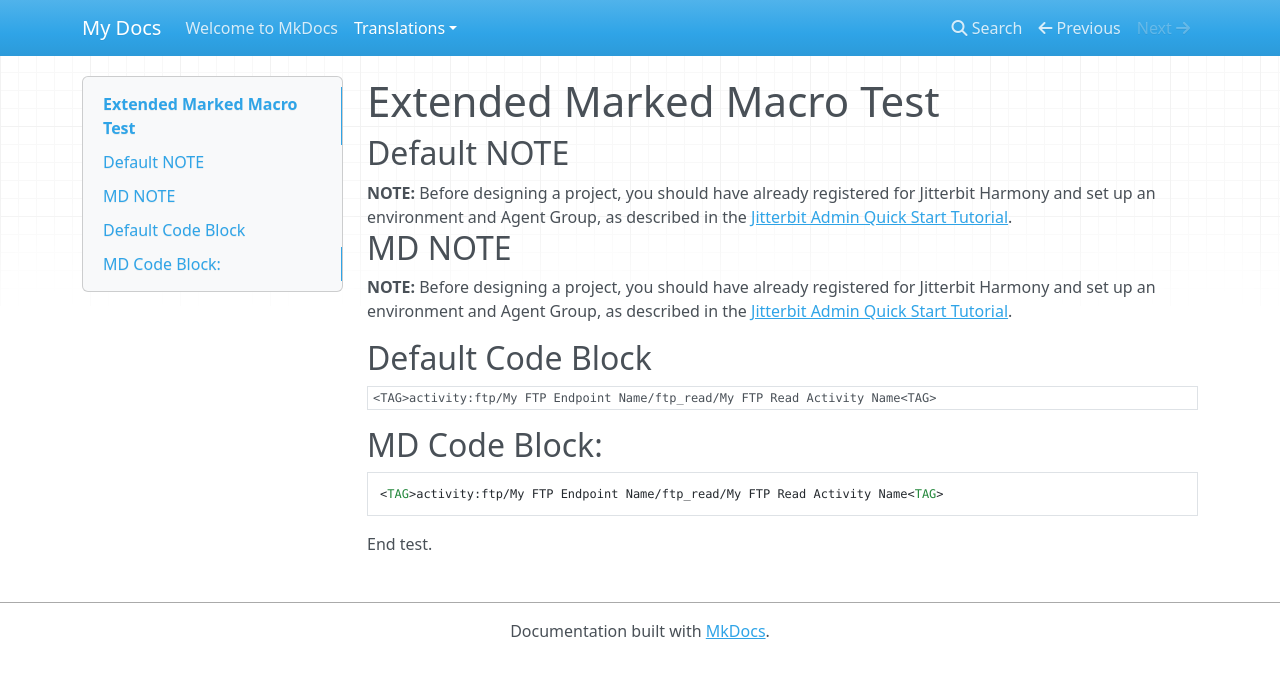
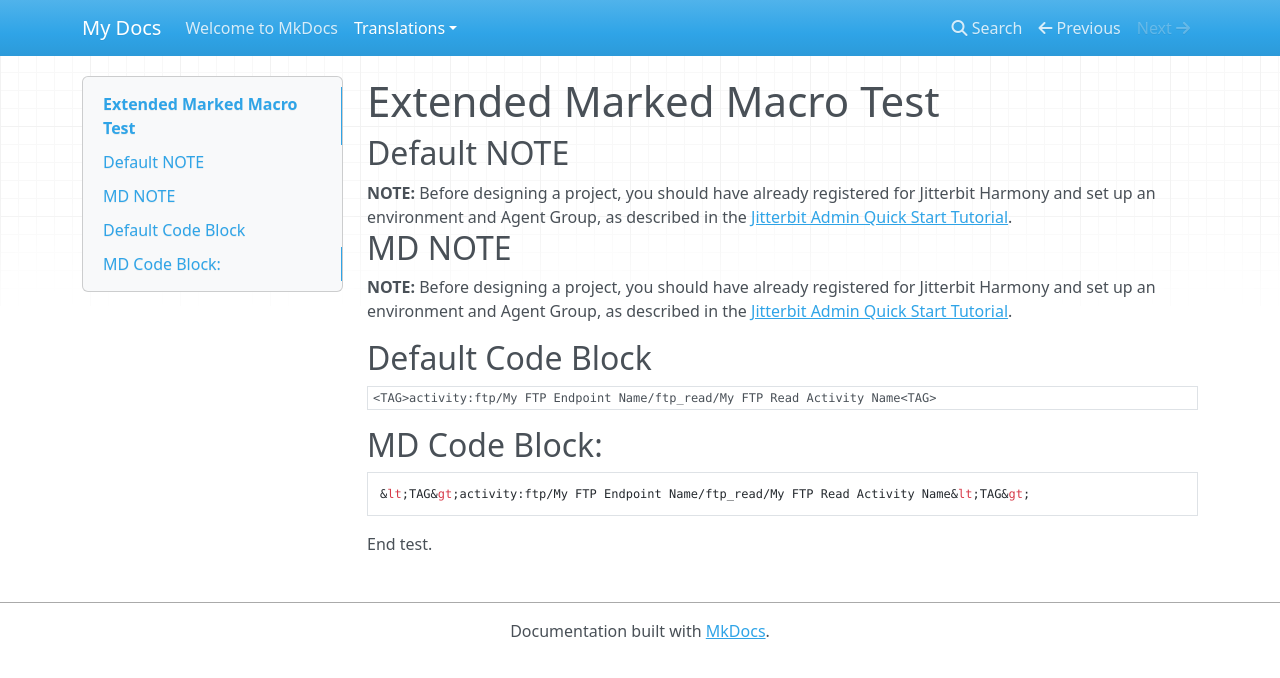
Before and after one commit to ctalr-jb/ctalr-jb-mkdocs, an MkDocs documentation site: the page built from docs/translations/marked-test.md, in a window 1280 px wide. Shown: the top 678 px of the page. Built offline with MkDocs 1.6.1, drawn with Linux system fonts in a browser that asks for light colours; nearby versions of some CDN libraries; part of the change alters nothing that is shown.

````diff
--- a/docs/translations/marked-test.md
+++ b/docs/translations/marked-test.md
@@ -33,7 +33,7 @@ style="border-width: 1px;" hasbody="true" macro-name="code">
 ## MD Code Block:
 
 ```
-<TAG>activity:ftp/My FTP Endpoint Name/ftp_read/My FTP Read Activity Name<TAG>
+&lt;TAG&gt;activity:ftp/My FTP Endpoint Name/ftp_read/My FTP Read Activity Name&lt;TAG&gt;
 ```
 
 End test.
````
